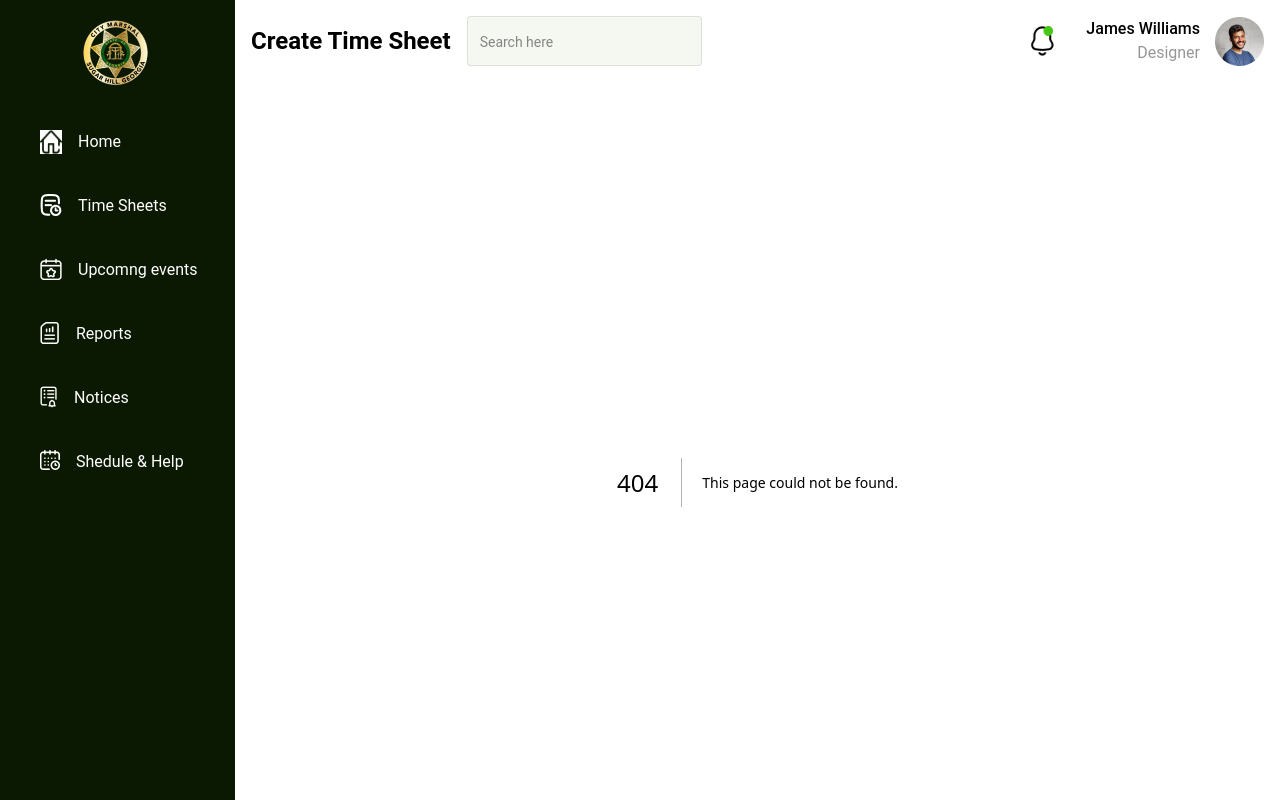
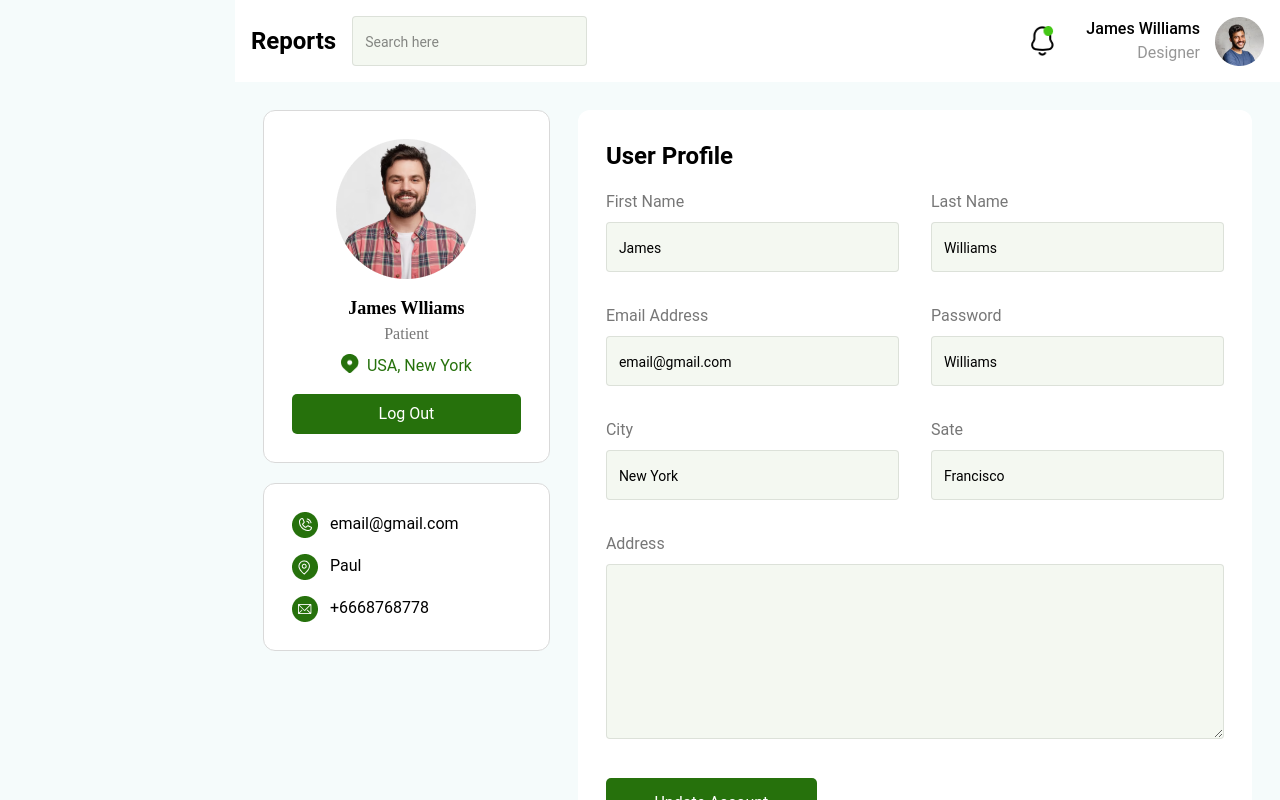
Before and after one commit to Sardar-Taha/task-project, a Next.js app: page /reports in a window 1280 px wide. Before the commit this address had no page. Built offline with nearby package versions, Linux system fonts and the light colour scheme.

Commit message:
UI Fixes

```diff
--- a/src/app/components/navbar.jsx
+++ b/src/app/components/navbar.jsx
@@ -1,8 +1,12 @@
+"use client";
 import { navNotification, profileImage } from "@/app/assets";
 import Image from "next/image";
 import React from "react";
+import { usePathname } from "next/navigation";
 
 const NavbarComp = () => {
+  const pathname = usePathname();
+
   return (
     <div>
       {/* nav-bar-start */}
@@ -10,7 +14,10 @@ const NavbarComp = () => {
         {/* left-div */}
 
         <div className="flex gap-4 items-center">
-          <h1 className="font-[600] text-[24px]">Create Time Sheet</h1>
+          <h1 className="font-[600] text-[24px]">
+            {(pathname === "/" && "Home") ||
+              (pathname === "/reports" && "Reports")}
+          </h1>
           <input
             type="text"
             placeholder="Search here"
--- a/src/app/layout.jsx
+++ b/src/app/layout.jsx
@@ -16,7 +16,7 @@ export default function RootLayout({ children }) {
       <body className={inter.className}>
         <div className="flex h-screen flex-col lg:flex-row md:overflow-hidden ">
           <div className="w-full flex-none lg:w-[235px]">
-            <Sidebar />
+            {/* <Sidebar /> */}
           </div>
           <div className="flex-grow overflow-auto">
             <NavbarComp />
--- a/src/app/page.jsx
+++ b/src/app/page.jsx
@@ -1,5 +1,3 @@
-import ButtonComp from "./components/common/button";
-
 export default function Home() {
   return (
     <div>
--- a/src/app/home/page.jsx
+++ b/src/app/reports/page.jsx
@@ -11,7 +11,7 @@ import {
 const Page = () => {
   return (
     <div className="flex flex-col md:flex-row justify-center">
-      <div className="w-[93%]  md:w-[30%] mt-7 ml-7  rounded-xl">
+      <div className="w-[100%]  md:w-[30%] mt-7 ml-7  rounded-xl">
         <div className="bg-white border border-[#D9D9D9] p-7 rounded-xl block ">
           <Image
             src={userProfileImg}
@@ -65,7 +65,7 @@ const Page = () => {
         </div>
       </div>
 
-      <div className="w-[93%] md:w-[70%]  bg-[#fff] m-7 p-7 min-h-[calc(100vh-150px)] rounded-xl ">
+      <div className="w-[100%] md:w-[70%]  bg-[#fff] m-7 p-7 min-h-[calc(100vh-150px)] rounded-xl ">
         <h1 className="text-[#000] text-[24px] font-[700]">User Profile</h1>
 
         <div className="flex flex-col md:flex-row gap-8 mt-4">
```
